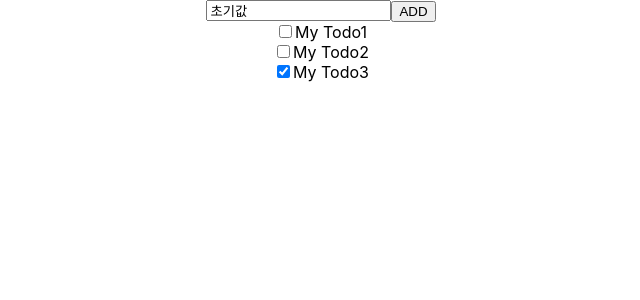
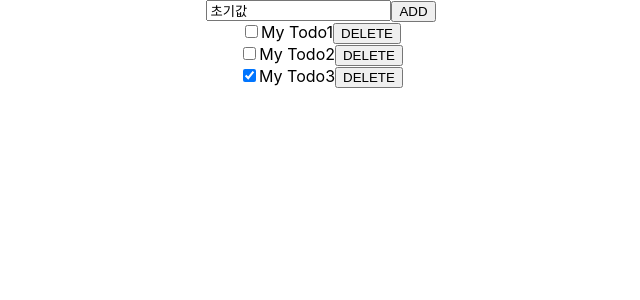
Before and after one commit to kimyena1123/todoList-app, a React (Create React App) app in the folder client/: page / in a window 1280 px wide. Shown: the top 300 px of the page, without its empty margins (319-959 px from the left). Built offline with nearby package versions, Linux system fonts and the light colour scheme.

Commit message:
feat: Todo 삭제 기능 구현

```diff
--- a/client/src/App.js
+++ b/client/src/App.js
@@ -48,6 +48,21 @@ function App() {
     // -B : newItem
   };
 
+
+  //전체 Todo 리스트(todoItems)는 App 컴포넌트에서 관리하고 있으므로
+  //deleteItem()함수는 App 컴포넌트에 작성되어야 함.
+  const deleteItem = (targetItem) => {
+    console.log('click del btn');
+    console.log('받은 id를 보자 >> ', targetItem.id);
+
+    //사용자가 삭제하길 원하는 Item(targetItem)의 id와
+    //현재 가지고 있는 todoItems의 item들(haveItem)의 id가
+    //같다면 삭제하고 같지 않은 것들은 updateTodoItems에 넣어
+    //setTodoItems를 통해 todoItems에 저장
+    const updateTodoItems = todoItems.filter((haveItem) => haveItem.id !== targetItem.id);
+    setTodoItems(updateTodoItems);
+  }
+
   return (
     <div className="App">
       <AddTodo addItem={addItem}/>
@@ -56,7 +71,9 @@ function App() {
         console.log('item >> ', item);
 
         return(
-          <Todo key = {item.id} item = {item} />
+          <Todo key = {item.id}
+                item = {item}
+                deleteItem = {deleteItem} />
         )
       })
       }
--- a/client/src/components/Todo.js
+++ b/client/src/components/Todo.js
@@ -1,17 +1,30 @@
 //1. 함수형 컴포넌트
 //2. input(checkbox)와 label을 렌더링하는 컴포넌트
 //3. App(부모 컴포넌트)에서 Todo(자식 컴포넌트) 1개를 렌더링
-//import { useState } from "react";
+import { useState } from "react";
 
-const Todo = ({item}) => { //<Todo todoitem = {todo}/> =>  props = todo
+const Todo = ({item, deleteItem}) => { //<Todo todoitem = {todo}/> =>  props = todo
 
     //const {item} = props;
     const {id, title, done} = item;
+
+    const [todoItem, setTodoItems] = useState(item);
+
+
+    const onDeleteBtn = () => {
+        console.log('delete tn click');
+        console.log('내가 누른 todo의 id >> ', id);
+        console.log('내가 누른 todo의 title >> ', title);
+        console.log('내가 누른 todo의 done >> ', done);
+
+        deleteItem(todoItem); //const deleteItem = (targetItem) => {}
+    }
 
     return(
         <div className="Todo">
             <input type = "checkbox" id = {`todo${id}`} name = {`todo${id}`} value = {`todo${id}`} defaultChecked = {done} />
             <label htmlFor={`todo${id}`}>{title}</label>
+            <button onClick={()=> onDeleteBtn()}>DELETE</button>
         </div>
     )
 };
```
